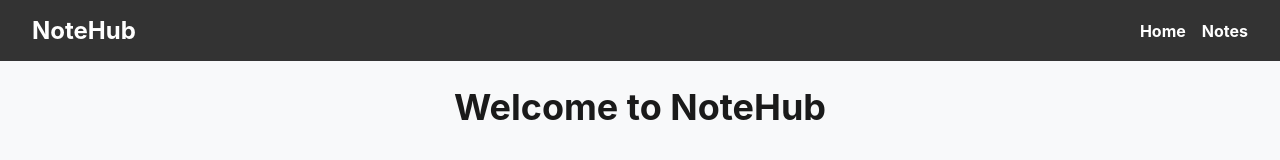
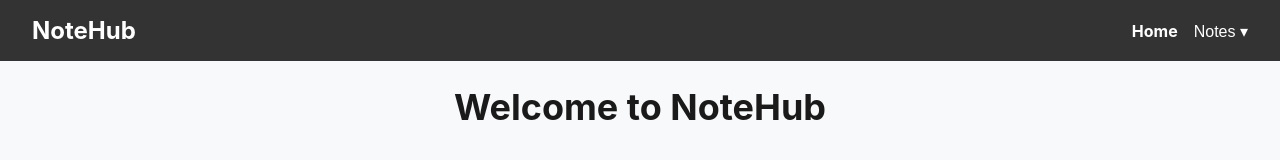
Before and after one commit to LinaKhatsko/07-routing-nextjs, a Next.js app: page / in a window 1280 px wide. Shown: the top 160 px of the page. Built offline with nearby package versions, Linux system fonts and the light colour scheme.

Commit message:
change header

```diff
--- a/components/Header/Header.tsx
+++ b/components/Header/Header.tsx
@@ -1,5 +1,6 @@
 import Link from "next/link";
 import css from "./Header.module.css";
+import TagsMenu from "../TagsMenu/TagsMenu";
 
 const Header = () => {
     return (
@@ -13,7 +14,8 @@ const Header = () => {
                         <Link href="/">Home</Link>
                     </li>
                     <li>
-                        <Link href="/notes">Notes</Link>
+                         {/* Заменяем ссылку на компонент меню */}
+                        <TagsMenu />
                     </li>
                 </ul>
             </nav>
```
